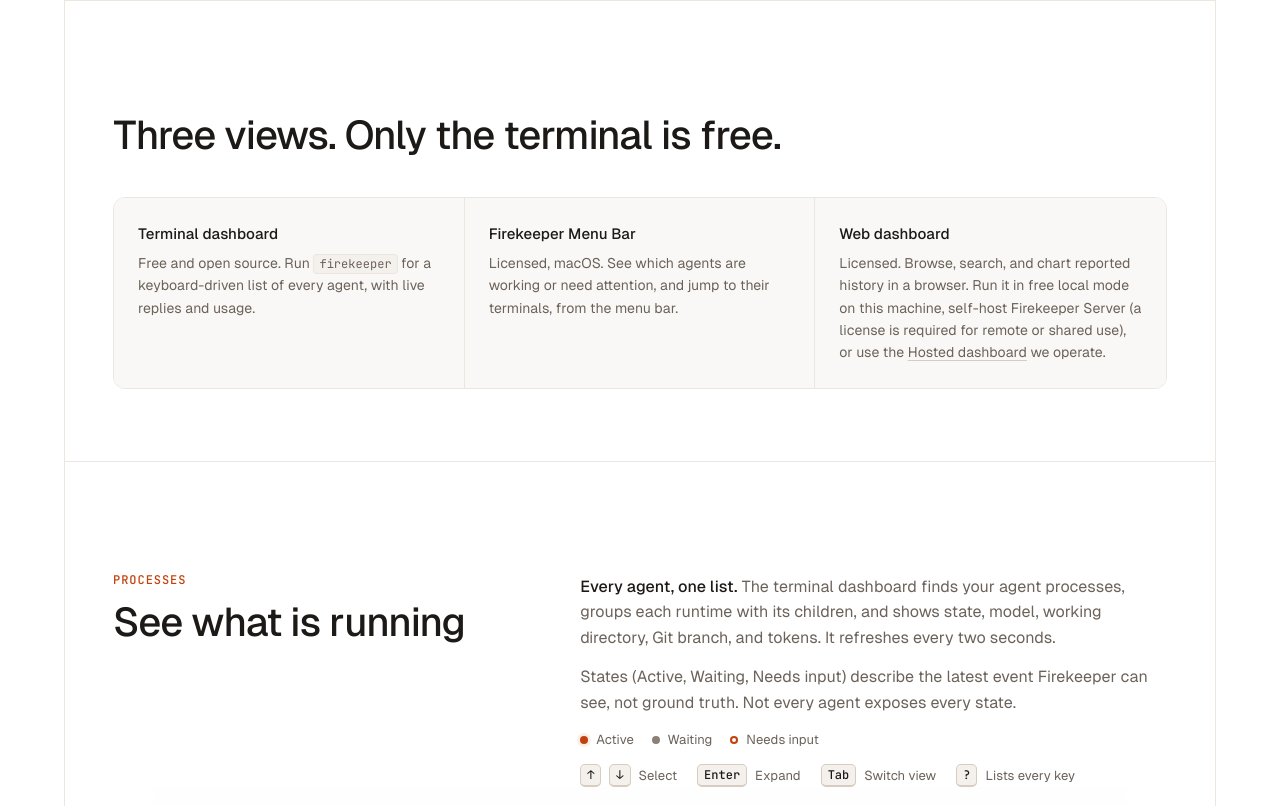
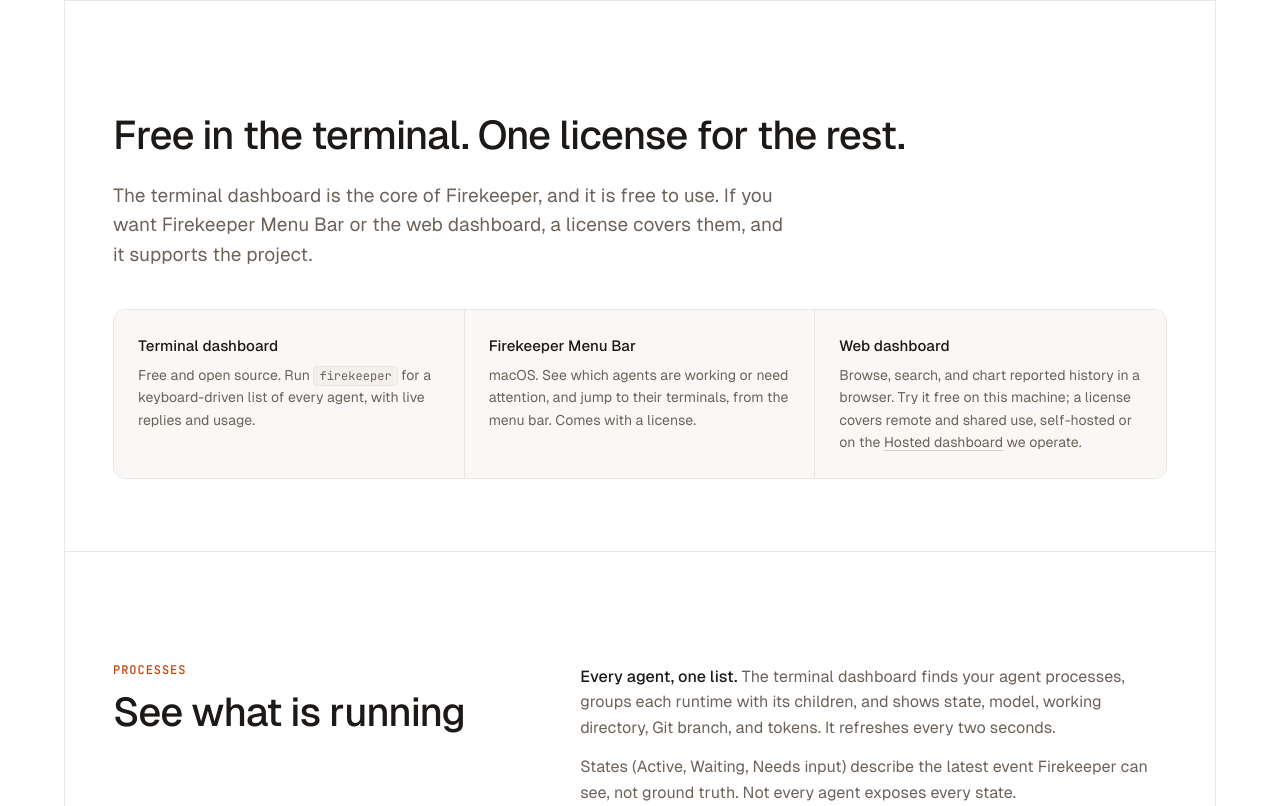
Before and after one commit to DanBradbury/firekeeper, a plain HTML site: page docs/landing/index.html in a window 1280 px wide. Shown: the part 2355-3161 px from the top of the page. Drawn offline with Linux system fonts and the light colour scheme.

Commit message:
Landing: rewrite the three-views headline around free terminal, one license (#117)
Co-authored-by: Claude Sonnet 5.5 <noreply@anthropic.com>

```diff
--- a/docs/landing/index.html
+++ b/docs/landing/index.html
@@ -232,14 +232,14 @@
 
   <!-- THREE VIEWS -->
   <section class="section" id="views">
-    <!-- TODO(#115): the headline below is approved v4 copy, but the web dashboard
-         is also free in free local mode. Revisit "Only the terminal is free"
-         with the project owner; the cell copy states the free local mode. -->
-    <h2>Three views. Only the terminal is free.</h2>
+    <!-- TODO(#115, open question 2): the copy below says one license covers Firekeeper Menu Bar
+         and the web dashboard. Confirm which tiers include Menu Bar before relying on that. -->
+    <h2>Free in the terminal. One license for the rest.</h2>
+    <p class="lede">The terminal dashboard is the core of Firekeeper, and it is free to use. If you want Firekeeper Menu Bar or the web dashboard, a license covers them, and it supports the project.</p>
     <div class="cells">
       <div><h3>Terminal dashboard</h3><p>Free and open source. Run <code>firekeeper</code> for a keyboard-driven list of every agent, with live replies and usage.</p></div>
-      <div><h3>Firekeeper Menu Bar</h3><p>Licensed, macOS. See which agents are working or need attention, and jump to their terminals, from the menu bar.</p></div>
-      <div><h3>Web dashboard</h3><p>Licensed. Browse, search, and chart reported history in a browser. Run it in free local mode on this machine, self-host Firekeeper Server (a license is required for remote or shared use), or use the <a href="#hosted">Hosted dashboard</a> we operate.</p></div>
+      <div><h3>Firekeeper Menu Bar</h3><p>macOS. See which agents are working or need attention, and jump to their terminals, from the menu bar. Comes with a license.</p></div>
+      <div><h3>Web dashboard</h3><p>Browse, search, and chart reported history in a browser. Try it free on this machine; a license covers remote and shared use, self-hosted or on the <a href="#hosted">Hosted dashboard</a> we operate.</p></div>
     </div>
   </section>
 
```
